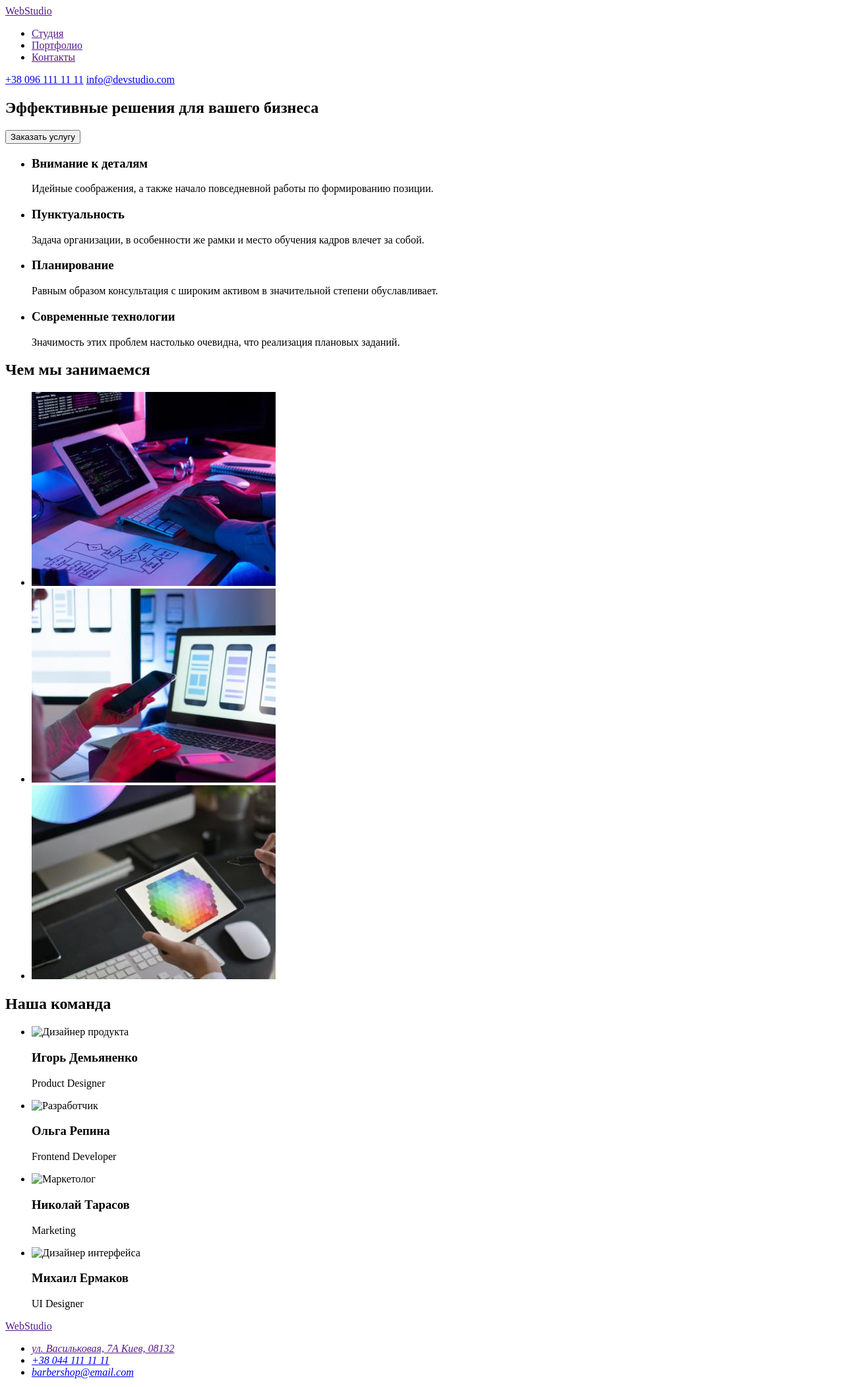
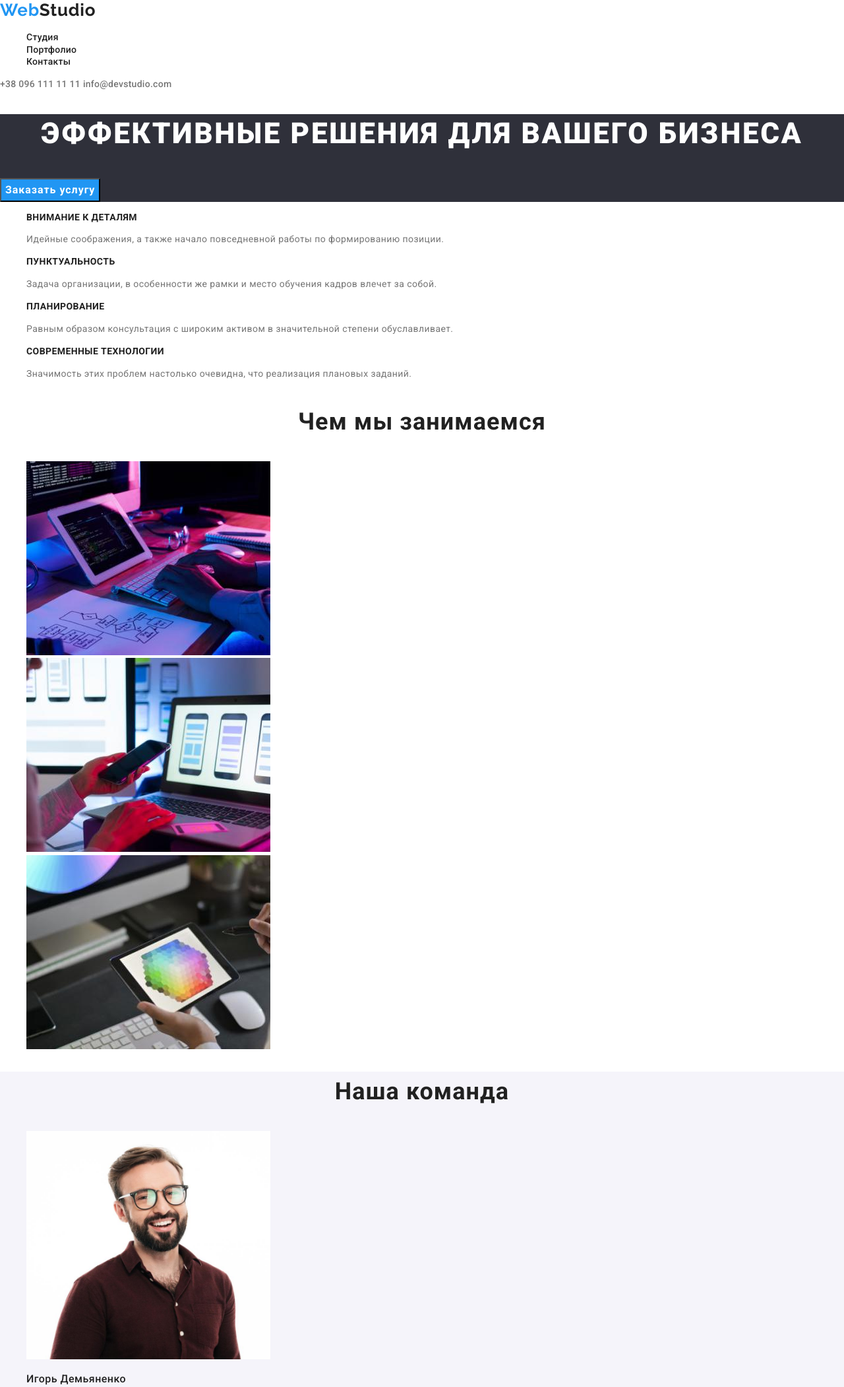
Before and after one commit to AndreyShyshko/goit-markup-hw-02, a plain HTML site: page index.html in a window 1280 px wide. Shown: the top 2102 px of the page at 66% size. Drawn offline with nearby package versions, Linux system fonts and the light colour scheme.

Commit message:
Разметил Портфолио, добавил стили

```diff
--- /dev/null
+++ b/css/styles.css
@@ -0,0 +1,211 @@
+:root {
+  --main-title-color: #ffffff;
+  --secondary-title-color: #212121;
+  --main-text-color: #757575;
+  --secondary-text-color: #ffffff;
+  --accent-color: #2196f3;
+}
+
+body {
+  font-family: 'Roboto', sans-serif;
+  color: #212121;
+}
+
+.list {
+  list-style: none;
+}
+
+.link {
+  text-decoration: none;
+}
+
+/* ---------HEADER---------- */
+
+.header {
+  background-color: #ffffff;
+}
+
+.logo {
+  font-family: Raleway;
+  font-weight: 700;
+  font-size: 26px;
+  line-height: 1.2;
+  letter-spacing: 0.03em;
+  color: #2196f3;
+}
+
+.header-accent {
+  color: #212121;
+}
+
+.header-link {
+  font-weight: 500;
+  font-size: 14px;
+  line-height: 1.14;
+  letter-spacing: 0.02em;
+  color: #212121;
+}
+
+.header-link:hover,
+.header-link:focus {
+  color: var(--accent-color);
+}
+
+.header-contacts-link {
+  font-weight: 500;
+  font-size: 14px;
+  line-height: 1.14;
+  letter-spacing: 0.02em;
+  color: var(--main-text-color);
+}
+
+.header-contacts-link:hover,
+.header-contacts-link:focus {
+  color: var(--accent-color);
+}
+
+/* ----------HERO----------- */
+
+.hero {
+  background-color: #2f303a;
+}
+
+.hero-title {
+  font-weight: 900;
+  font-size: 44px;
+  line-height: 1.36;
+  text-align: center;
+  letter-spacing: 0.06em;
+  text-transform: uppercase;
+  color: var(--main-title-color);
+}
+.hero-button {
+  background-color: #2196f3;
+  font-weight: 700;
+  font-size: 16px;
+  line-height: 1.87;
+  letter-spacing: 0.06em;
+  color: #ffffff;
+  cursor: pointer;
+}
+
+/* ----------OFFER----------- */
+
+.offer-title {
+  font-weight: 700;
+  font-size: 14px;
+  line-height: 1.14;
+  letter-spacing: 0.03em;
+  text-transform: uppercase;
+  color: var(--secondary-title-color);
+}
+
+.offer-text {
+  font-size: 14px;
+  line-height: 1.71;
+  letter-spacing: 0.03em;
+  color: var(--main-text-color);
+}
+
+/* --------ABOUT------------ */
+
+.about-title {
+  font-weight: 700;
+  font-size: 36px;
+  line-height: 1.67;
+  text-align: center;
+  letter-spacing: 0.03em;
+  color: var(--secondary-title-color);
+}
+
+/* ---------TEAM----------- */
+
+.team {
+  background-color: #f5f4fa;
+}
+
+.team-title {
+  font-weight: 700;
+  font-size: 36px;
+  line-height: 1.67;
+  text-align: center;
+  letter-spacing: 0.03em;
+  color: var(--secondary-title-color);
+}
+
+.team-member {
+  font-weight: 500;
+  font-size: 16px;
+  line-height: 1.19;
+  letter-spacing: 0.03em;
+  color: var(--secondary-title-color);
+}
+.team-text {
+  font-size: 16px;
+  line-height: 1.19;
+  letter-spacing: 0.03em;
+  color: var(--main-text-color);
+}
+
+/* ---------FOOTER---------- */
+
+.footer {
+  background-color: #2f303a;
+}
+
+.footer-contacts-link {
+  font-size: 14px;
+  line-height: 1.71;
+  letter-spacing: 0.03em;
+  color: var(--secondary-text-color);
+}
+.light {
+  color: rgba(255, 255, 255, 0.6);
+}
+
+.footer-contacts-link:hover,
+.footer-contacts-link:focus {
+  color: var(--accent-color);
+}
+.footer-accent {
+  color: #ffffff;
+}
+
+/* ---------PORTFOLIO-------- */
+
+/* ---------FILTER----------- */
+
+.button {
+  color: #212121;
+  background-color: #f5f4fa;
+
+  font-weight: 500;
+  font-size: 16px;
+  line-height: 1.62;
+  letter-spacing: 0.03em;
+  text-decoration: none;
+  cursor: pointer;
+}
+
+.button:hover,
+.button:focus {
+  background-color: var(--accent-color);
+  color: var(--secondary-text-color);
+}
+
+/* ---------EXAMPLES----------- */
+
+.examples-title {
+  font-weight: 700;
+  font-size: 18px;
+  line-height: 2;
+  letter-spacing: 0.06em;
+  color: var(--secondary-title-color);
+}
+
+.examples-text {
+  font-size: 16px;
+  line-height: 1.87;
+  letter-spacing: 0.03em;
+  color: var(--main-text-color);
+}
--- a/index.html
+++ b/index.html
@@ -1,70 +1,85 @@
 <!DOCTYPE html>
 <html lang="ru">
   <head>
+    <link
+      rel="stylesheet"
+      href="https://cdnjs.cloudflare.com/ajax/libs/modern-normalize/1.1.0/modern-normalize.min.css"
+      integrity="sha512-wpPYUAdjBVSE4KJnH1VR1HeZfpl1ub8YT/NKx4PuQ5NmX2tKuGu6U/JRp5y+Y8XG2tV+wKQpNHVUX03MfMFn9Q=="
+      crossorigin="anonymous"
+      referrerpolicy="no-referrer"
+    />
     <meta charset="UTF-8" />
     <meta http-equiv="X-UA-Compatible" content="IE=edge" />
     <meta name="viewport" content="width=device-width, initial-scale=1.0" />
-    <title>Студия</title>
+    <link rel="preconnect" href="https://fonts.googleapis.com" />
+    <link rel="preconnect" href="https://fonts.gstatic.com" crossorigin />
+    <link
+      href="https://fonts.googleapis.com/css2?family=Raleway:wght@700&family=Roboto:wght@400;500;700;900&display=swap"
+      rel="stylesheet"
+    />
+    <link rel="stylesheet" href="./css/styles.css" />
+    <title>ВебСтудия</title>
   </head>
 
   <body>
-    <header>
-      <nav>
-        <a lang="en" href="">Web<span>Studio</span></a>
-        <ul>
-          <li>
-            <a href="">Студия</a>
+    <header class="header">
+      <nav class="header-nav">
+        <a lang="en" href="" class="logo link">Web<span class="header-accent">Studio</span></a>
+        <ul class="header-list list">
+          <li class="header-item">
+            <a href="" class="header-link link">Студия</a>
           </li>
-          <li>
-            <a href="">Портфолио</a>
+          <li class="header-item">
+            <a href="./portfolio.html" class="header-link link">Портфолио</a>
           </li>
-          <li>
-            <a href="">Контакты</a>
+          <li class="header-item">
+            <a href="" class="header-link link">Контакты</a>
           </li>
         </ul>
       </nav>
-      <a href="tel:+380961111111">+38 096 111 11 11</a>
-      <a href="mailto:info@devstudio.com">info@devstudio.com</a>
+      <div class="header-contacts">
+        <a href="tel:+380961111111" class="header-contacts-link link">+38 096 111 11 11</a>
+        <a href="mailto:info@devstudio.com" class="header-contacts-link link">info@devstudio.com</a>
+      </div>
     </header>
+
     <main>
-      <section>
-        <h1>Эффективные решения для вашего бизнеса</h1>
-        <button type="button">Заказать услугу</button>
+      <section class="hero">
+        <h1 class="hero-title">Эффективные решения для вашего бизнеса</h1>
+        <button class="hero-button" type="button">Заказать услугу</button>
       </section>
-      <section>
-        <ul>
-          <li>
-            <h3>Внимание к деталям</h3>
-            <p>Идейные соображения, а также начало повседневной работы по формированию позиции.</p>
+      <section class="offer">
+        <ul class="offer-list list">
+          <li class="offer-item">
+            <h3 class="offer-title">Внимание к деталям</h3>
+            <p class="offer-text">
+              Идейные соображения, а также начало повседневной работы по формированию позиции.
+            </p>
           </li>
-        </ul>
-        <ul>
-          <li>
-            <h3>Пунктуальность</h3>
-            <p>
+          <li class="offer-item">
+            <h3 class="offer-title">Пунктуальность</h3>
+            <p class="offer-text">
               Задача организации, в особенности же рамки и место обучения кадров влечет за собой.
             </p>
           </li>
-        </ul>
-        <ul>
-          <li>
-            <h3>Планирование</h3>
-            <p>
+          <li class="offer-item">
+            <h3 class="offer-title">Планирование</h3>
+            <p class="offer-text">
               Равным образом консультация с широким активом в значительной степени обуславливает.
             </p>
           </li>
-        </ul>
-        <ul>
-          <li>
-            <h3>Современные технологии</h3>
-            <p>Значимость этих проблем настолько очевидна, что реализация плановых заданий.</p>
+          <li class="offer-item">
+            <h3 class="offer-title">Современные технологии</h3>
+            <p class="offer-text">
+              Значимость этих проблем настолько очевидна, что реализация плановых заданий.
+            </p>
           </li>
         </ul>
       </section>
-      <section>
-        <h2>Чем мы занимаемся</h2>
-        <ul>
-          <li>
+      <section class="about">
+        <h2 class="about-title">Чем мы занимаемся</h2>
+        <ul class="about-list list">
+          <li class="about-item">
             <img
               src="./images/programmer-working-img1.jpg"
               width="370"
@@ -72,7 +87,7 @@
               alt="Програмист"
             />
           </li>
-          <li>
+          <li class="about-item">
             <img
               src="./images/web-ui-designer-img2.jpg"
               width="370"
@@ -80,59 +95,64 @@
               alt="Веб дизайнер"
             />
           </li>
-          <li>
+          <li class="about-item">
             <img src="./images/creative-artist-img3.jpg" width="370" height="294" alt="Художник" />
           </li>
         </ul>
       </section>
-      <section>
-        <h2>Наша команда</h2>
-        <ul>
-          <li>
+      <section class="team">
+        <h2 class="team-title">Наша команда</h2>
+        <ul class="team-list list">
+          <li class="team-item">
             <img
               src="./images/team-card-img1.jpg"
               alt="Дизайнер продукта"
               width="370"
               height="346"
             />
-            <h3>Игорь Демьяненко</h3>
-            <p lang="en">Product Designer</p>
+            <h3 class="team-member">Игорь Демьяненко</h3>
+            <p class="team-text" lang="en">Product Designer</p>
           </li>
-          <li>
+          <li class="team-item">
             <img src="./images/team-card-img2.jpg" alt="Разработчик" width="370" height="346" />
-            <h3>Ольга Репина</h3>
-            <p lang="en">Frontend Developer</p>
+            <h3 class="team-member">Ольга Репина</h3>
+            <p class="team-text" lang="en">Frontend Developer</p>
           </li>
-          <li>
+          <li class="team-item">
             <img src="./images/team-card-img3.jpg" alt="Маркетолог" width="370" height="346" />
-            <h3>Николай Тарасов</h3>
-            <p lang="en">Marketing</p>
+            <h3 class="team-member">Николай Тарасов</h3>
+            <p class="team-text" lang="en">Marketing</p>
           </li>
-          <li>
+          <li class="team-item">
             <img
               src="./images/team-card-img4.jpg"
               alt="Дизайнер интерфейса"
               width="370"
               height="346"
             />
-            <h3>Михаил Ермаков</h3>
-            <p lang="en">UI Designer</p>
+            <h3 class="team-member">Михаил Ермаков</h3>
+            <p class="team-text" lang="en">UI Designer</p>
           </li>
         </ul>
       </section>
     </main>
-    <footer>
-      <a lang="en" href="">Web<span>Studio</span></a>
-      <address>
-        <ul>
-          <li>
-            <a href=""> ул. Васильковая, 7А Киев, 08132</a>
+
+    <footer class="footer">
+      <a lang="en" href="" class="logo link">Web<span class="footer-accent">Studio</span></a>
+      <address class="footer-contacts">
+        <ul class="footer-list list">
+          <li class="footer-item">
+            <a href="" class="footer-contacts-link link"> ул. Васильковая, 7А Киев, 08132</a>
           </li>
-          <li>
-            <a href="tel:+380441111111">+38 044 111 11 11</a>
+          <li class="footer-item">
+            <a href="tel:+380991111111" class="footer-contacts-link light link"
+              >+38 099 111 11 11</a
+            >
           </li>
-          <li>
-            <a href="mailto:barbershop@email.com">barbershop@email.com</a>
+          <li class="footer-item">
+            <a href="mailto:info@exemple.com" class="footer-contacts-link light link"
+              >info@exemple.com</a
+            >
           </li>
         </ul>
       </address>
```
Also changed, not shown: portfolio.html (added, +128 -0 lines), images/boxes.jpg (added), images/growing.jpg (added), images/inspiration.jpg (added), images/lab.jpg (added), images/limited.jpg (added), images/poster.jpg (added), images/prime.jpg (added), images/seafood.jpg (added), images/team-card-img1.jpg (renamed from images/team-card -img1.jpg), images/team-card-img2.jpg (renamed from images/team-card -img2.jpg), images/team-card-img3.jpg (renamed from images/team-card -img3.jpg), images/team-card-img4.jpg (renamed from images/team-card -img4.jpg), images/technocrack.jpg (added), 1 other file.
